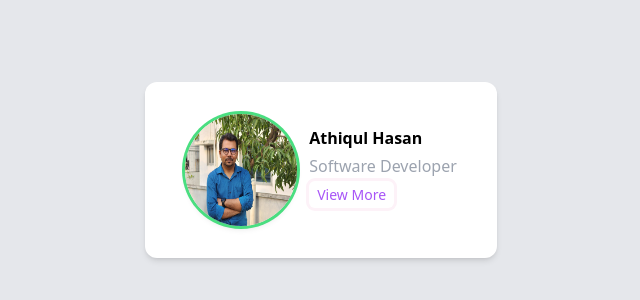
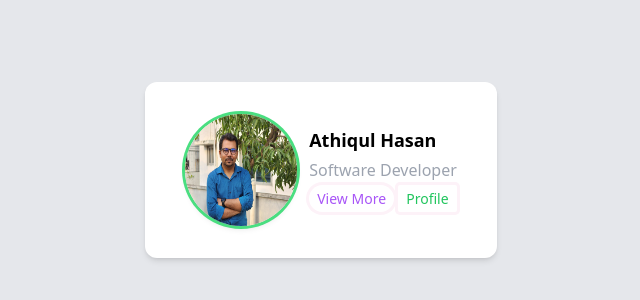
Before and after one commit to Athiqul/tailwindStarter, a website: page index.html in a window 1280 px wide. Shown: the part 230-530 px from the top of the page, 319-959 px from the left. Drawn offline with Linux system fonts and the light colour scheme.

Commit message:
Learning Tailwind dark mode layers and making components

```diff
--- a/index.html
+++ b/index.html
@@ -1,25 +1,35 @@
 <!DOCTYPE html>
 <html lang="en">
+
 <head>
     <meta charset="UTF-8">
     <meta name="viewport" content="width=device-width, initial-scale=1.0">
     <title>Document</title>
     <link rel="stylesheet" href="./dist/output.css">
 </head>
-<body >
+
+<body>
     <!--Main Section-->
-   <div class="h-screen flex items-center justify-center bg-gray-200">
+    <div class="h-screen flex items-center justify-center bg-gray-200 dark:bg-gray-700">
         <!--Card Section-->
-    <div class="py-8 px-10 max-w-md mx-auto bg-white rounded-xl shadow-md space-y-3 sm:flex sm:space-x-3">
+        <div
+            class="py-8 px-10 max-w-md mx-auto bg-white rounded-xl shadow-md space-y-3 sm:flex sm:space-x-3 dark:bg-gray-900 sm:dark:hover:bg-gray-500">
             <!--Image Section-->
             <div class="sm:flex-shrink-0">
-            <img src="./20230830_170024.jpg" class="rounded-full shadow-md  mx-auto h-28 w-28 ring ring-green-400 transform hover:scale-105 duration-500 " alt="my profile">
+                <img src="./20230830_170024.jpg"
+                    class="rounded-full shadow-md  mx-auto h-28 w-28 ring ring-green-400 transform hover:scale-105 duration-500 "
+                    alt="my profile">
             </div>
             <!--Information Section-->
             <div class="space-y-1 mx-auto text-center sm:text-left">
-            <p class="text-black font-semibold">Athiqul Hasan</p>
+                <h1 class="text-black text-lg font-semibold dark:text-white">Athiqul Hasan</h1>
                 <p class="text-gray-400">Software Developer</p>
-            <p><a href="" class="rounded-md ring ring-pink-50  px-2 py-1 text-sm text-purple-500 hover:text-white hover:bg-purple-500 hover:focus:outline-none hover:ring-purple-500 hover:ring-offset-1 transform hover:scale-110 duration-500">View More</a></p>
+                <p><a href=""
+                        class="btn btn-pink">View
+                        More</a>
+                        <a href=""
+                        class="btn btn-green rounded-sm">Profile</a>
+                    </p>
             </div>
         </div>
 
@@ -27,4 +37,5 @@
     </div>
 
 </body>
+
 </html>
--- a/src/input.css
+++ b/src/input.css
@@ -1,3 +1,23 @@
 @tailwind base;
 @tailwind components;
 @tailwind utilities;
+
+/* Utility grouping */
+@layer components{
+    .btn{
+        @apply rounded-full ring ring-pink-50 dark:ring-0 dark:bg-white px-2 py-1 text-sm  hover:text-white hover:focus:outline-none hover:ring-offset-1 transform hover:scale-110 duration-500;
+    }
+    .btn-pink{
+        @apply  text-purple-500 hover:bg-purple-500  hover:ring-purple-500 ;
+    }
+
+    .btn-green{
+        @apply  text-green-500 hover:bg-green-500  hover:ring-green-500 ;
+    }
+}
+
+@layer base{
+    h1{
+        @apply text-2xl
+    }
+}
```
Also changed, not shown: dist/output.css. Lines whose indentation alone changed are shown as unchanged.
